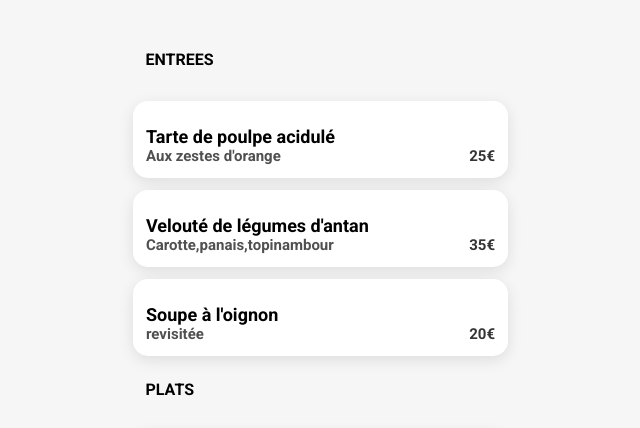
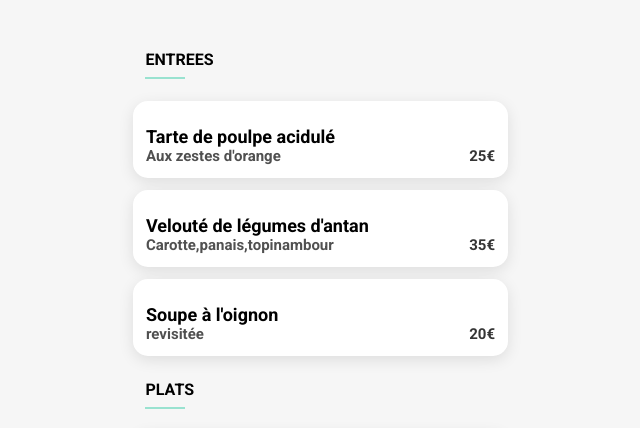
Before and after one commit to JosePire/Project4, a plain HTML site: page a-la-française.html in a window 1280 px wide. Shown: the part 302-730 px from the top of the page, 320-960 px from the left. Drawn offline with Linux system fonts and the light colour scheme; a web font is replaced by a local one.

Commit message:
Modifier et rajout height sur after

```diff
--- a/style.css
+++ b/style.css
@@ -493,7 +493,7 @@ p {
 .menuCategory::after {
     background: rgba(153, 226, 208, 1);
     position: absolute;
-
+    height: 2px;
     content: "";
     left: 12px;
     bottom: 10px;
```
